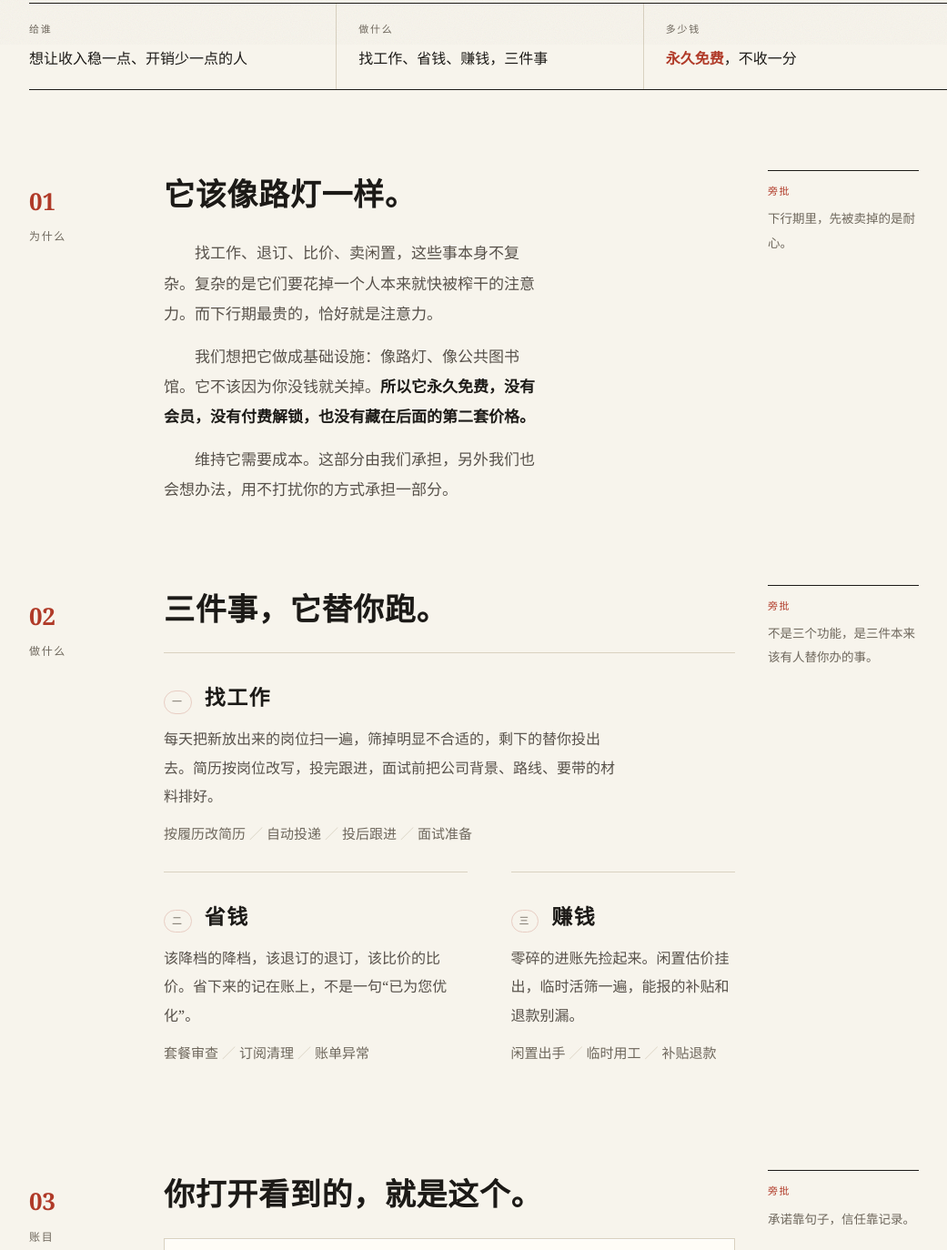
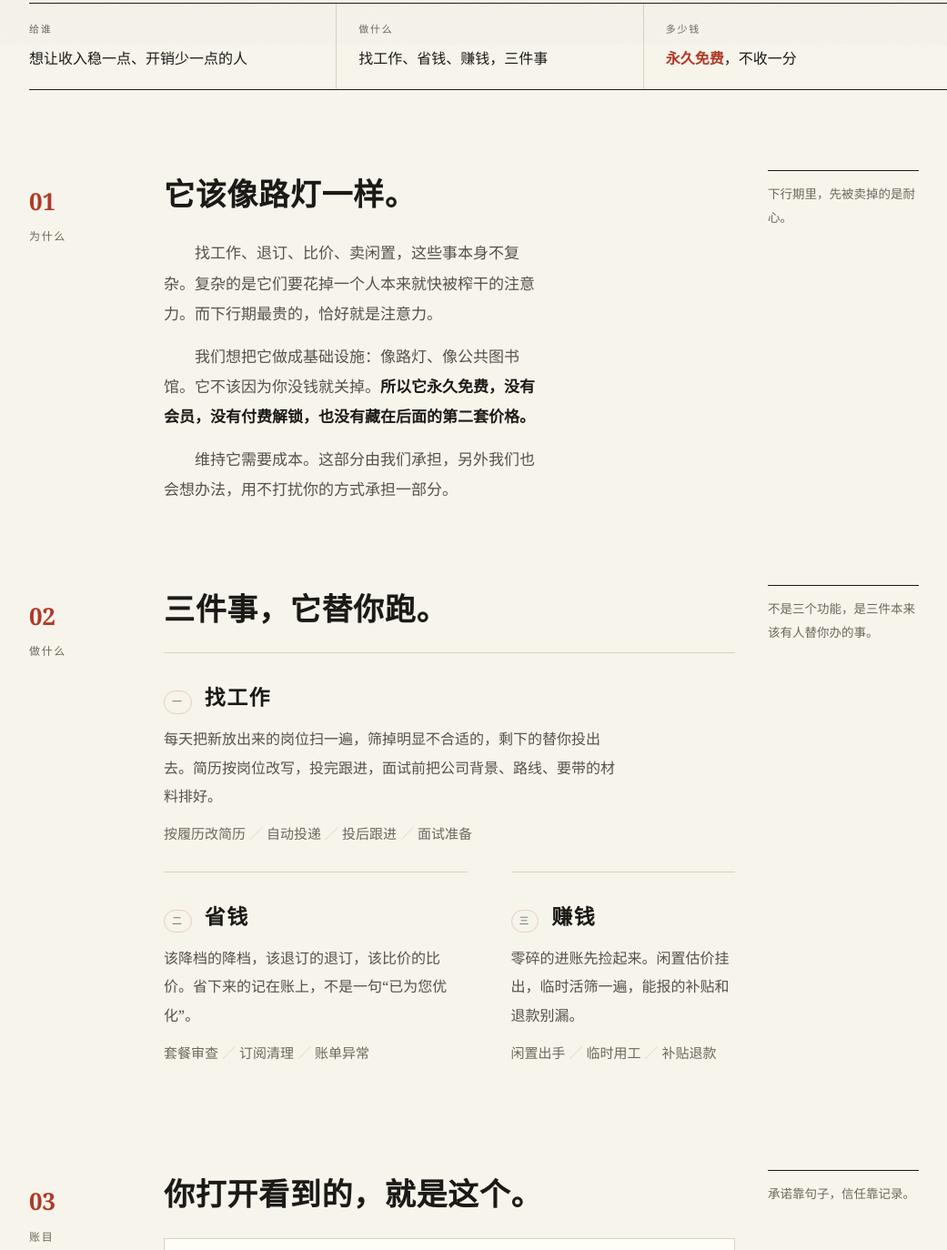
Before and after one commit to wblyy/huixue-site, a plain HTML site: page 404.html in a window 1280 px wide. Shown: the part 751-2125 px from the top of the page at 91% size, without its empty margins (102-1143 px from the left). Drawn offline with Linux system fonts and the light colour scheme.

Commit message:
Swap robot for paper plane, soften copy, remove margin-note labels, lead receipt with interviews
Co-Authored-By: Claude Code <noreply@anthropic.com>

```diff
--- a/404.html
+++ b/404.html
@@ -464,7 +464,6 @@
         <p>维持它需要成本。这部分由我们承担，另外我们也会想办法，用不打扰你的方式承担一部分。</p>
       </div>
       <aside class="margin-note">
-        <em>旁批</em>
         下行期里，先被卖掉的是耐心。
       </aside>
     </div>
@@ -510,7 +509,6 @@
         </div>
       </div>
       <aside class="margin-note">
-        <em>旁批</em>
         不是三个功能，是三件本来该有人替你办的事。
       </aside>
     </div>
@@ -546,7 +544,6 @@
         <p class="rc-note">这是格式示意，数字是假的。真的账目只对你自己可见，可以导出，可以随时删。</p>
       </div>
       <aside class="margin-note">
-        <em>旁批</em>
         承诺靠句子，信任靠记录。
       </aside>
     </div>
@@ -596,7 +593,6 @@
         </div>
       </div>
       <aside class="margin-note">
-        <em>旁批</em>
         说得太满的产品，你大概已经见过很多了。
       </aside>
     </div>
```
Also changed, not shown: index.html (+0 -4 lines).
